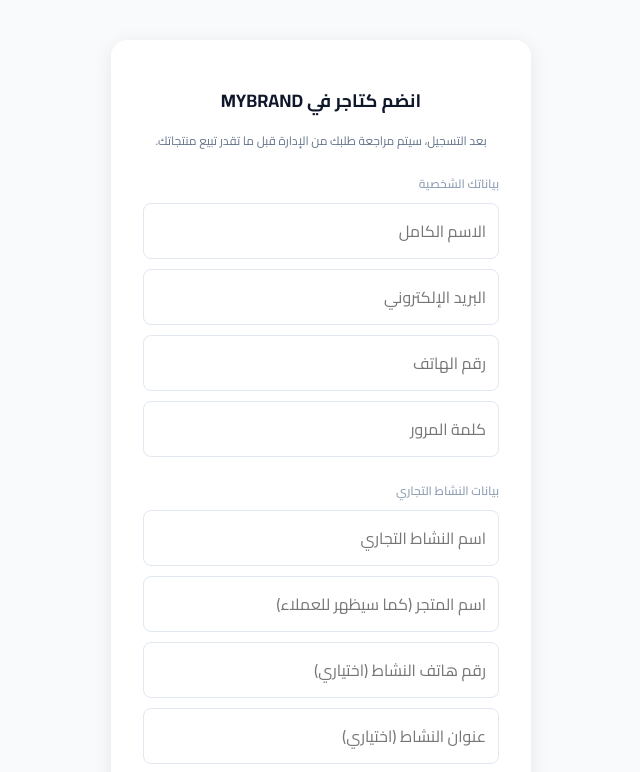
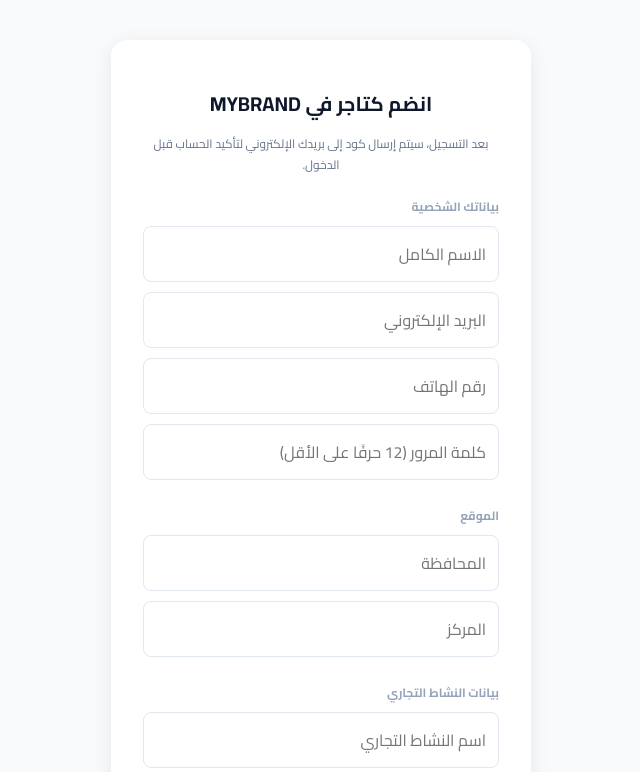
Before and after one commit to doksha66666-arch/mybrand, a React (Vite) app in the folder merchant-dashboard/: page /register in a window 1280 px wide. Shown: the top 772 px of the page, without its empty margins (319-959 px from the left). Built offline with nearby package versions, Linux system fonts and the light colour scheme; no server answers.

Commit message:
fix merchant registration fields and verification handoff

```diff
--- a/merchant-dashboard/src/pages/RegisterPage.jsx
+++ b/merchant-dashboard/src/pages/RegisterPage.jsx
@@ -10,6 +10,8 @@
     email: '',
     phone: '',
     password: '',
+    governorate: '',
+    center: '',
     businessName: '',
     storeName: '',
     businessPhone: '',
@@ -26,27 +28,43 @@
     setError('');
     setSubmitting(true);
     try {
-      await register(form);
-      navigate('/');
+      const data = await register({
+        ...form,
+        name: form.name.trim(),
+        email: form.email.trim().toLowerCase(),
+        phone: form.phone.trim(),
+        governorate: form.governorate.trim(),
+        center: form.center.trim(),
+        businessName: form.businessName.trim(),
+        storeName: form.storeName.trim(),
+        businessPhone: form.businessPhone.trim(),
+        businessDescription: form.businessDescription.trim(),
+        businessAddress: form.businessAddress.trim(),
+      });
+      navigate(`/verify-email?email=${encodeURIComponent(data.email || form.email.trim().toLowerCase())}`, { replace: true });
     } catch (err) {
-      setError(err?.response?.data?.message || 'تعذر إنشاء الحساب');
+      setError(err?.response?.data?.message || err?.message || 'تعذر إنشاء الحساب');
     } finally {
       setSubmitting(false);
     }
   };
 
   return (
-    <div style={styles.wrapper}>
+    <div dir="rtl" style={styles.wrapper}>
       <form onSubmit={handleSubmit} style={styles.form}>
         <h1 style={styles.title}>انضم كتاجر في MYBRAND</h1>
-        <p style={styles.subtitle}>بعد التسجيل، سيتم مراجعة طلبك من الإدارة قبل ما تقدر تبيع منتجاتك.</p>
-        {error && <p style={styles.error}>{error}</p>}
+        <p style={styles.subtitle}>بعد التسجيل، سيتم إرسال كود إلى بريدك الإلكتروني لتأكيد الحساب قبل الدخول.</p>
+        {error && <p role="alert" style={styles.error}>{error}</p>}
 
         <p style={styles.sectionLabel}>بياناتك الشخصية</p>
-        <input style={styles.input} placeholder="الاسم الكامل" value={form.name} onChange={handleChange('name')} required />
-        <input style={styles.input} type="email" placeholder="البريد الإلكتروني" value={form.email} onChange={handleChange('email')} required />
-        <input style={styles.input} placeholder="رقم الهاتف" value={form.phone} onChange={handleChange('phone')} />
-        <input style={styles.input} type="password" placeholder="كلمة المرور" value={form.password} onChange={handleChange('password')} required />
+        <input autoComplete="name" style={styles.input} placeholder="الاسم الكامل" value={form.name} onChange={handleChange('name')} required />
+        <input autoComplete="email" inputMode="email" style={styles.input} type="email" placeholder="البريد الإلكتروني" value={form.email} onChange={handleChange('email')} required />
+        <input autoComplete="tel" inputMode="tel" style={styles.input} placeholder="رقم الهاتف" value={form.phone} onChange={handleChange('phone')} required />
+        <input autoComplete="new-password" style={styles.input} type="password" minLength={12} placeholder="كلمة المرور (12 حرفًا على الأقل)" value={form.password} onChange={handleChange('password')} required />
+
+        <p style={styles.sectionLabel}>الموقع</p>
+        <input style={styles.input} placeholder="المحافظة" value={form.governorate} onChange={handleChange('governorate')} required />
+        <input style={styles.input} placeholder="المركز" value={form.center} onChange={handleChange('center')} required />
 
         <p style={styles.sectionLabel}>بيانات النشاط التجاري</p>
         <input style={styles.input} placeholder="اسم النشاط التجاري" value={form.businessName} onChange={handleChange('businessName')} required />
@@ -55,8 +73,8 @@
         <input style={styles.input} placeholder="عنوان النشاط (اختياري)" value={form.businessAddress} onChange={handleChange('businessAddress')} />
         <textarea style={styles.textarea} placeholder="وصف مختصر عن نشاطك ومنتجاتك (اختياري)" value={form.businessDescription} onChange={handleChange('businessDescription')} />
 
-        <button style={styles.button} type="submit" disabled={submitting}>
-          {submitting ? '...جارٍ الإرسال' : 'إرسال طلب الانضمام'}
+        <button style={{ ...styles.button, opacity: submitting ? 0.7 : 1 }} type="submit" disabled={submitting}>
+          {submitting ? '...جارٍ إرسال الطلب' : 'إرسال طلب الانضمام'}
         </button>
         <p style={styles.linkRow}>
           عندك حساب بالفعل؟ <Link to="/login" style={styles.link}>سجّل دخول</Link>
@@ -67,15 +85,15 @@
 }
 
 const styles = {
-  wrapper: { display: 'flex', justifyContent: 'center', alignItems: 'center', minHeight: '100vh', background: '#F8FAFC', padding: '40px 0' },
-  form: { background: '#fff', padding: 32, borderRadius: 16, width: 420, boxShadow: '0 4px 20px rgba(0,0,0,0.08)' },
-  title: { fontSize: 18, marginBottom: 6, textAlign: 'center', color: '#0F172A' },
-  subtitle: { fontSize: 12, color: '#64748B', textAlign: 'center', marginBottom: 20 },
-  sectionLabel: { fontSize: 12, color: '#94A3B8', marginBottom: 8, marginTop: 12, fontWeight: 600 },
+  wrapper: { display: 'flex', justifyContent: 'center', alignItems: 'center', minHeight: '100vh', background: '#F8FAFC', padding: '40px 16px', boxSizing: 'border-box' },
+  form: { background: '#fff', padding: 32, borderRadius: 16, width: '100%', maxWidth: 420, boxShadow: '0 4px 20px rgba(0,0,0,0.08)', boxSizing: 'border-box' },
+  title: { fontSize: 20, marginBottom: 6, textAlign: 'center', color: '#0F172A' },
+  subtitle: { fontSize: 12, lineHeight: 1.7, color: '#64748B', textAlign: 'center', marginBottom: 20 },
+  sectionLabel: { fontSize: 12, color: '#94A3B8', marginBottom: 8, marginTop: 14, fontWeight: 700 },
   input: { width: '100%', padding: 12, marginBottom: 10, borderRadius: 8, border: '1px solid #E2E8F0', boxSizing: 'border-box' },
-  textarea: { width: '100%', padding: 12, marginBottom: 10, borderRadius: 8, border: '1px solid #E2E8F0', boxSizing: 'border-box', minHeight: 70 },
-  button: { width: '100%', padding: 12, borderRadius: 8, border: 'none', background: '#0F172A', color: '#fff', fontWeight: 600, cursor: 'pointer', marginTop: 8 },
-  error: { color: '#DC2626', marginBottom: 12, fontSize: 13 },
+  textarea: { width: '100%', padding: 12, marginBottom: 10, borderRadius: 8, border: '1px solid #E2E8F0', boxSizing: 'border-box', minHeight: 70, resize: 'vertical' },
+  button: { width: '100%', padding: 12, borderRadius: 8, border: 'none', background: '#0F172A', color: '#fff', fontWeight: 700, cursor: 'pointer', marginTop: 8 },
+  error: { color: '#DC2626', background: '#FEF2F2', borderRadius: 8, padding: 10, marginBottom: 12, fontSize: 13 },
   linkRow: { textAlign: 'center', fontSize: 13, marginTop: 14, color: '#64748B' },
   link: { color: '#D4AF37', fontWeight: 600, textDecoration: 'none' },
 };
```
